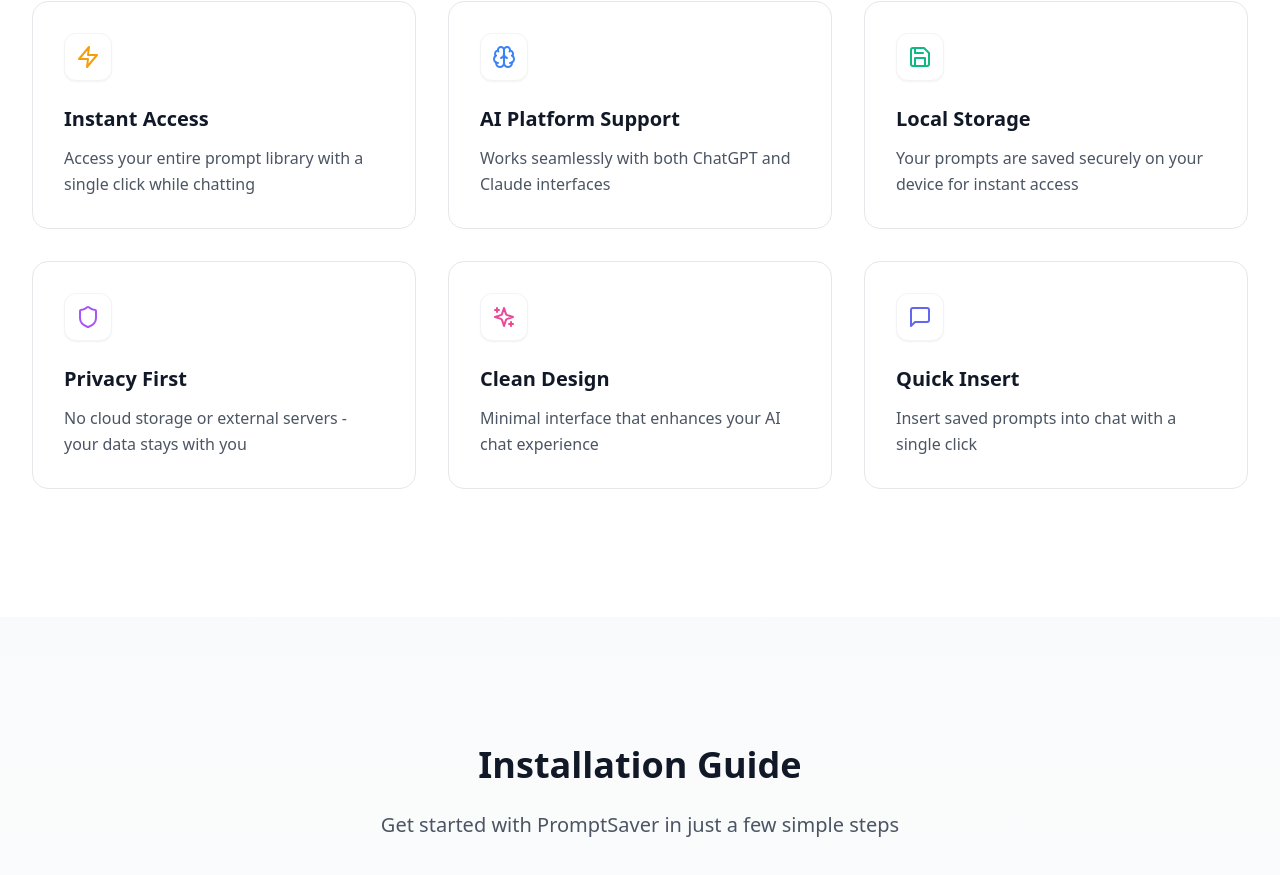
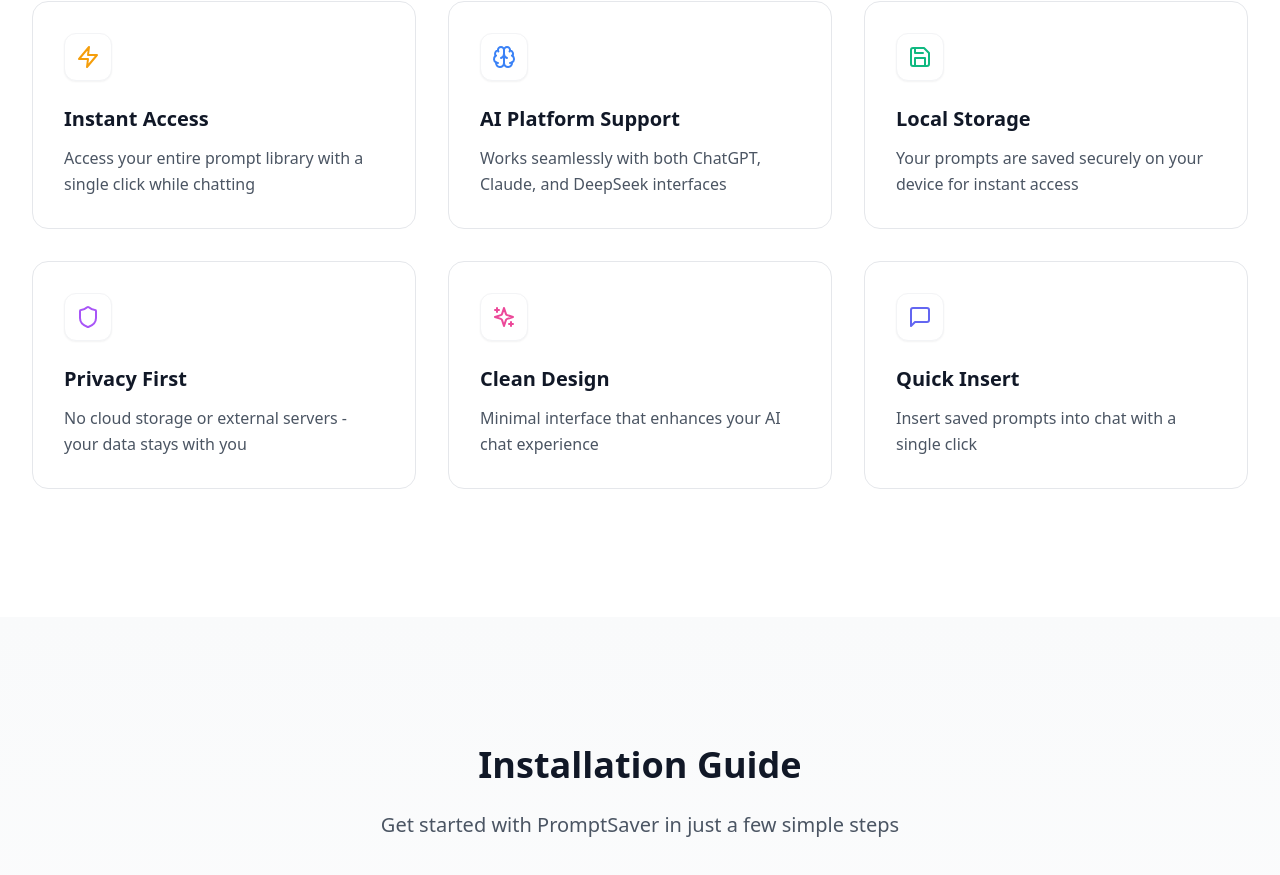
Before and after one commit to somewhereoverthere1/promptsaver-website, a React (Vite) app: page / in a window 1280 px wide. Shown: the part 874-1749 px from the top of the page. Built offline with nearby package versions, Linux system fonts and the light colour scheme.

Commit message:
Update App.tsx

```diff
--- a/src/App.tsx
+++ b/src/App.tsx
@@ -68,7 +68,7 @@ function App() {
             <FeatureCard
               icon={<Brain className="text-blue-500" size={24} />}
               title="AI Platform Support"
-              description="Works seamlessly with both ChatGPT and Claude interfaces"
+              description="Works seamlessly with both ChatGPT, Claude, and DeepSeek interfaces"
             />
             <FeatureCard
               icon={<Save className="text-emerald-500" size={24} />}
```
